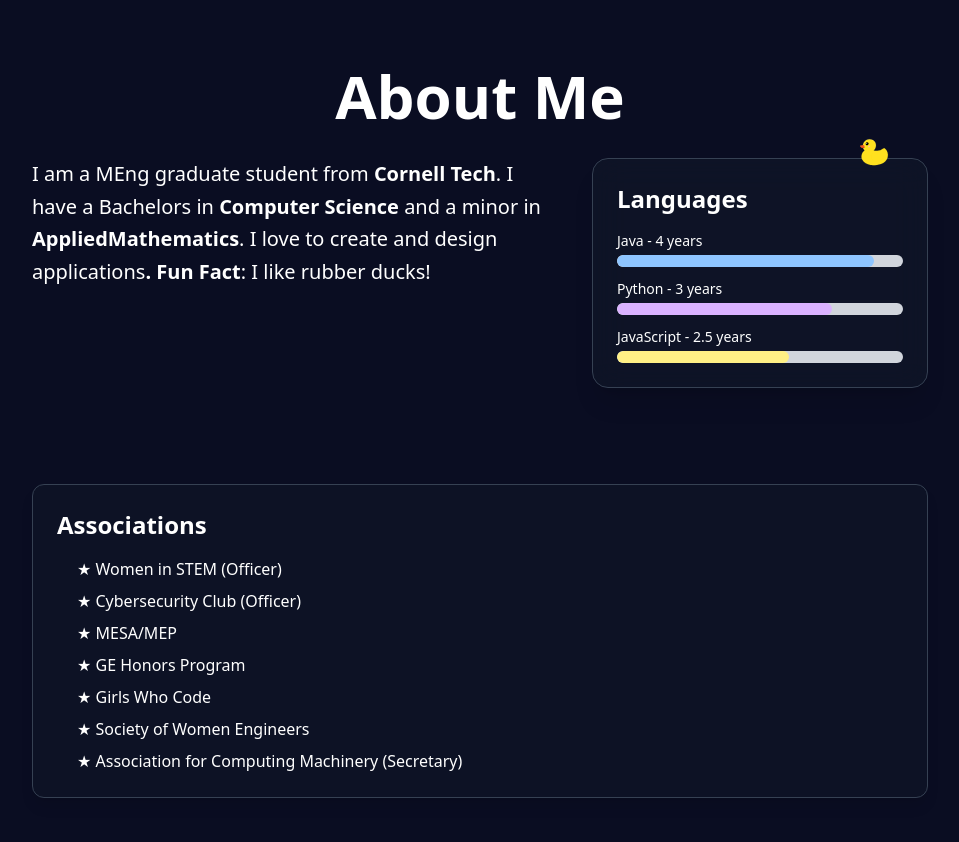
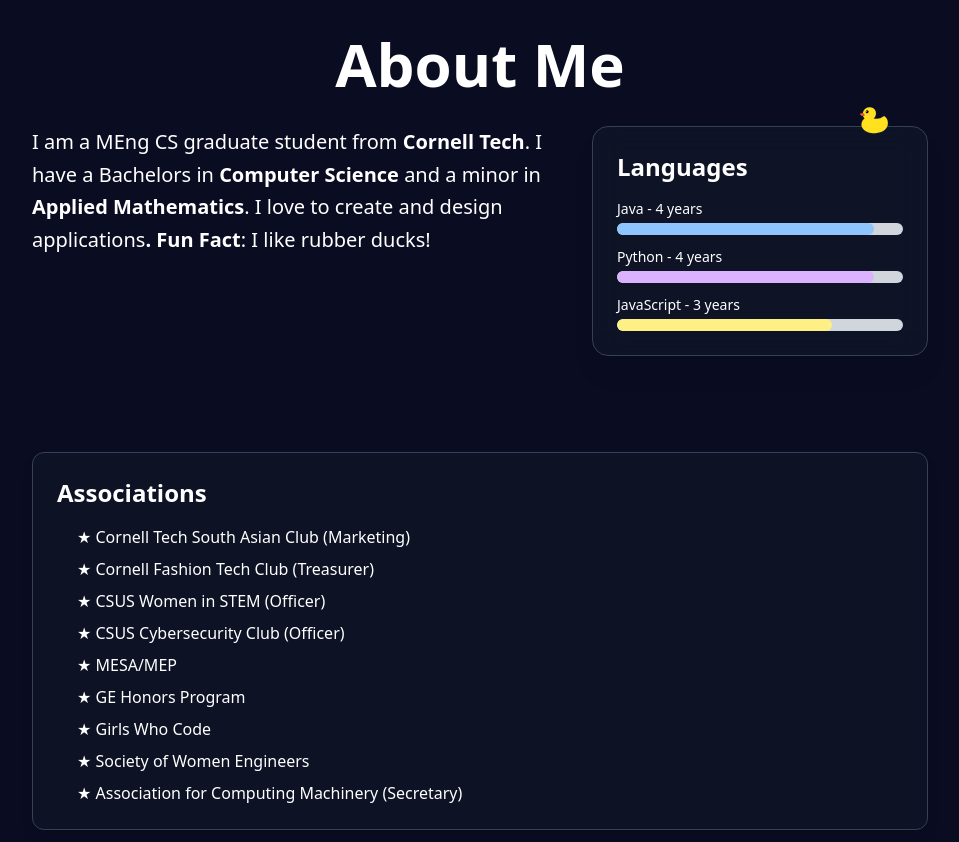
Before and after one commit to imrenmore/myportfolio, a Next.js app: page / in a window 1280 px wide. Shown: the part 840-1682 px from the top of the page, without its empty margins (160-1119 px from the left). Built offline with nearby package versions, Linux system fonts and the light colour scheme; no server answers.

Commit message:
updated changes with updated bio + resume

```diff
--- a/about/page.tsx
+++ b/about/page.tsx
@@ -30,7 +30,7 @@ const AboutMe: React.FC = () => {
           animate={{ opacity: 1, x: 0 }}
           transition={{ duration: 1, delay: 0.5 }}>
           <p>
-            I am a MEng graduate student from{" "}
+            I am a MEng CS graduate student from{" "}
             <strong className="font-semibold">
               Cornell Tech
             </strong>
@@ -38,7 +38,7 @@ const AboutMe: React.FC = () => {
             <strong className="font-semibold">Computer Science</strong> and
             a minor in{" "}
             <strong className="font-semibold">
-              AppliedMathematics
+              Applied Mathematics
             </strong>
             . I love to create and design applications
             <strong className="font-semibold">. Fun Fact</strong>: I like rubber
--- a/app/api/resume/route.ts
+++ b/app/api/resume/route.ts
@@ -7,7 +7,7 @@ export async function GET() {
 
   try {
     const fileBuffer = fs.readFileSync(filePath);
-    return new NextResponse(fileBuffer, {
+    return new NextResponse(new Uint8Array(fileBuffer), {
       status: 200,
       headers: {
         "Content-Type": "application/pdf",
--- a/app/page.tsx
+++ b/app/page.tsx
@@ -25,7 +25,7 @@ export default function Home() {
             <h1 className="text-5xl font-bold mt-2">Imren More</h1>
           </FadeIn>
           <FadeIn delay={0.6}>
-            <p className="mt-2 text-lg">I specialize in design and security.</p>
+            <p className="mt-2 text-lg">I specialize in products, design, and their security.</p>
           </FadeIn>
           {/* Background elements toggle between stars and ducks */}
           <BackgroundElements />
--- a/components/AssociationsList.tsx
+++ b/components/AssociationsList.tsx
@@ -16,8 +16,10 @@ const AssociationsList = () => {
       transition={{ duration: 1, delay: 1 }}>
       <h2 className="text-2xl font-semibold mb-4">Associations</h2>
       <ul className="pl-5 space-y-2">
-        <li>★ Women in STEM (Officer)</li>
-        <li>★ Cybersecurity Club (Officer)</li>
+        <li>★ Cornell Tech South Asian Club (Marketing)</li>
+        <li>★ Cornell Fashion Tech Club (Treasurer)</li>
+        <li>★ CSUS Women in STEM (Officer)</li>
+        <li>★ CSUS Cybersecurity Club (Officer)</li>
         <li>★ MESA/MEP</li>
         <li>★ GE Honors Program</li>
         <li>★ Girls Who Code</li>
--- a/components/LanguagesCard.tsx
+++ b/components/LanguagesCard.tsx
@@ -18,8 +18,8 @@ const LanguagesCard: React.FC = () => {
   // Skills data
   const languageSkills: LanguageSkill[] = [
     { name: "Java", years: 4, progress: 90, color: "bg-blue-300" },
-    { name: "Python", years: 3, progress: 75, color: "bg-purple-300" },
-    { name: "JavaScript", years: 2.5, progress: 60, color: "bg-yellow-200" },
+    { name: "Python", years: 4, progress: 90, color: "bg-purple-300" },
+    { name: "JavaScript", years: 3, progress: 75, color: "bg-yellow-200" },
   ];
 
   return (
```
Also changed, not shown: 2 other files (tests, documents, lock files or other folders).
